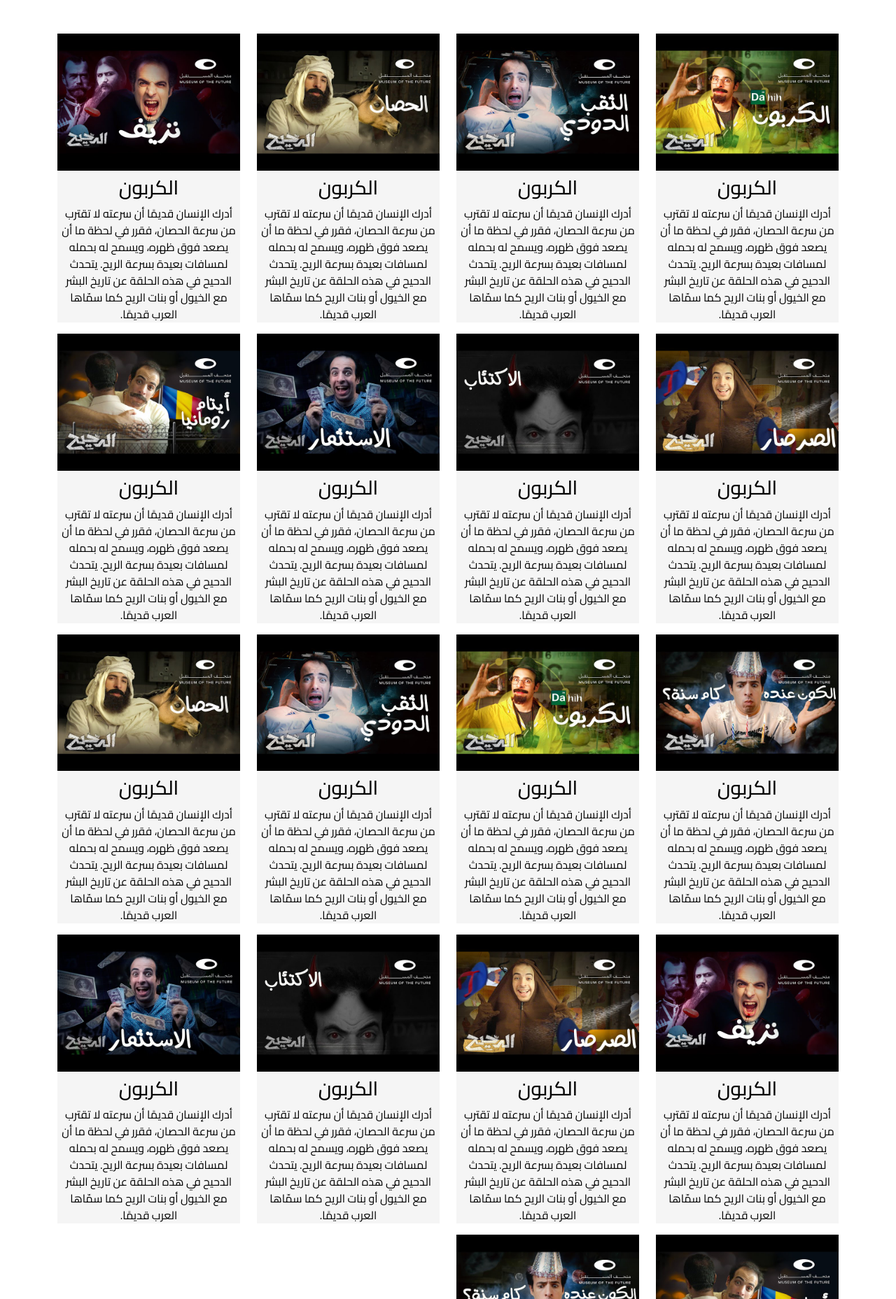
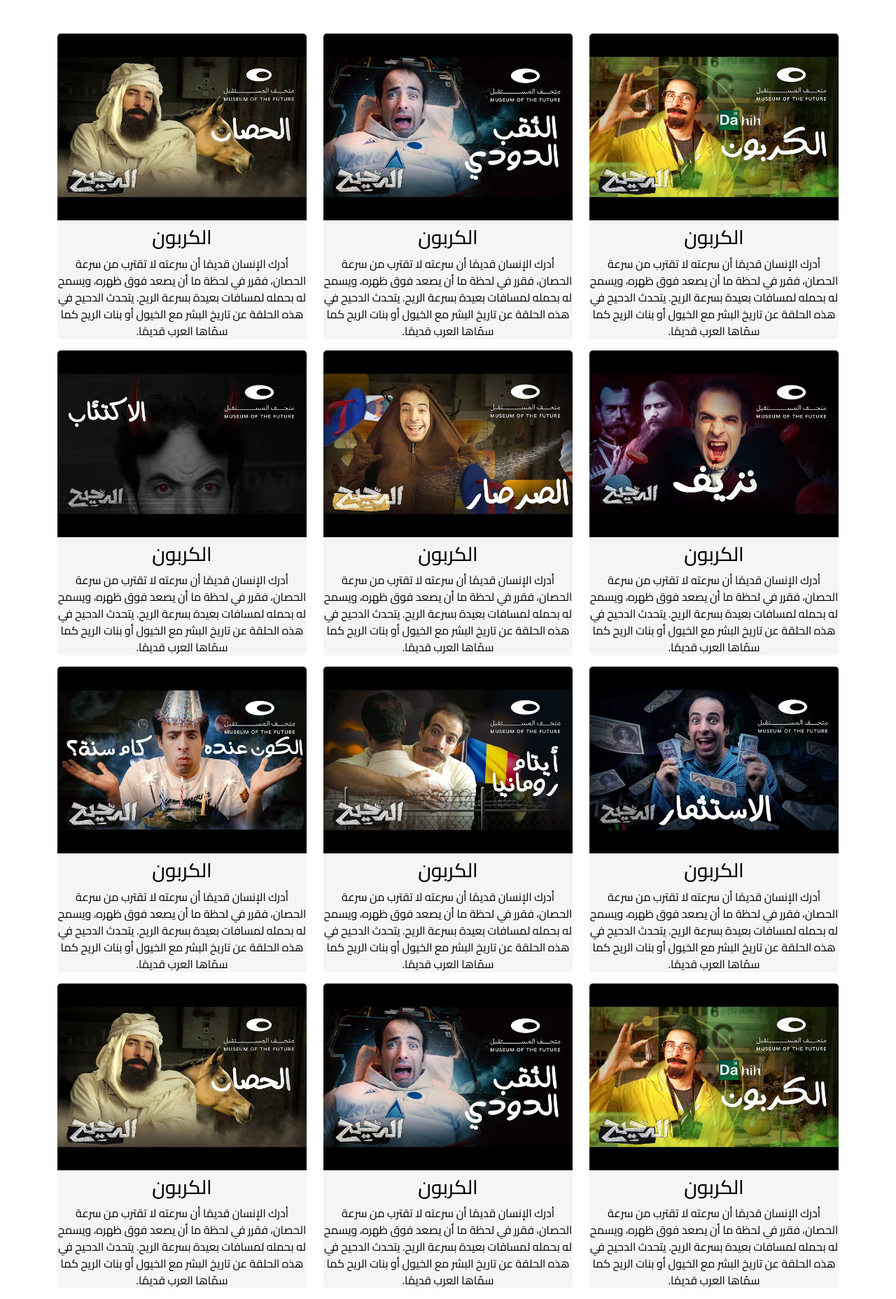
Before and after one commit to a7medfouda/da7ee7-blog, a PHP site: page /allEpisodes.html in a window 1280 px wide. Shown: the part 68-1925 px from the top of the page at 70% size. Run offline with PHP 8.4, Linux system fonts and the light colour scheme; some web fonts are replaced.

Commit message:
add border radius to allEpisodes itmes

```diff
--- a/allEpisodes.html
+++ b/allEpisodes.html
@@ -48,7 +48,7 @@
     <section class="pt-5 pb-5">
       <div class="container">
         <div class="row">
-          <div class="col-lg-3 col-md-6">
+          <div class="col-lg-4 col-md-6">
             <a href="episode.html">
               <div class="episodeItem">
                 <img src="imgs/carboon.jpg" alt="الكربون" class="img-fluid" />
@@ -64,7 +64,7 @@
               </div>
             </a>
           </div>
-          <div class="col-lg-3 col-md-6">
+          <div class="col-lg-4 col-md-6">
             <a href="episode.html">
               <div class="episodeItem">
                 <img
@@ -84,7 +84,7 @@
               </div>
             </a>
           </div>
-          <div class="col-lg-3 col-md-6">
+          <div class="col-lg-4 col-md-6">
             <a href="episode.html">
               <div class="episodeItem">
                 <img src="imgs/horse.jpg" alt="الحصان" class="img-fluid" />
@@ -100,7 +100,7 @@
               </div>
             </a>
           </div>
-          <div class="col-lg-3 col-md-6">
+          <div class="col-lg-4 col-md-6">
             <a href="episode.html">
               <div class="episodeItem">
                 <img src="imgs/himofillia.jpg" alt="نزيف" class="img-fluid" />
@@ -116,7 +116,7 @@
               </div>
             </a>
           </div>
-          <div class="col-lg-3 col-md-6">
+          <div class="col-lg-4 col-md-6">
             <a href="episode.html">
               <div class="episodeItem">
                 <img src="imgs/cockroach.jpg" alt="الصرصار" class="img-fluid" />
@@ -132,7 +132,7 @@
               </div>
             </a>
           </div>
-          <div class="col-lg-3 col-md-6">
+          <div class="col-lg-4 col-md-6">
             <a href="episode.html">
               <div class="episodeItem">
                 <img
@@ -152,7 +152,7 @@
               </div>
             </a>
           </div>
-          <div class="col-lg-3 col-md-6">
+          <div class="col-lg-4 col-md-6">
             <a href="episode.html">
               <div class="episodeItem">
                 <img
@@ -172,7 +172,7 @@
               </div>
             </a>
           </div>
-          <div class="col-lg-3 col-md-6">
+          <div class="col-lg-4 col-md-6">
             <a href="episode.html">
               <div class="episodeItem">
                 <img
@@ -192,7 +192,7 @@
               </div>
             </a>
           </div>
-          <div class="col-lg-3 col-md-6">
+          <div class="col-lg-4 col-md-6">
             <a href="episode.html">
               <div class="episodeItem">
                 <img
@@ -212,7 +212,7 @@
               </div>
             </a>
           </div>
-          <div class="col-lg-3 col-md-6">
+          <div class="col-lg-4 col-md-6">
             <a href="episode.html">
               <div class="episodeItem">
                 <img src="imgs/carboon.jpg" alt="الكربون" class="img-fluid" />
@@ -228,7 +228,7 @@
               </div>
             </a>
           </div>
-          <div class="col-lg-3 col-md-6">
+          <div class="col-lg-4 col-md-6">
             <a href="episode.html">
               <div class="episodeItem">
                 <img
@@ -248,7 +248,7 @@
               </div>
             </a>
           </div>
-          <div class="col-lg-3 col-md-6">
+          <div class="col-lg-4 col-md-6">
             <a href="episode.html">
               <div class="episodeItem">
                 <img src="imgs/horse.jpg" alt="الحصان" class="img-fluid" />
@@ -264,7 +264,7 @@
               </div>
             </a>
           </div>
-          <div class="col-lg-3 col-md-6">
+          <div class="col-lg-4 col-md-6">
             <a href="episode.html">
               <div class="episodeItem">
                 <img src="imgs/himofillia.jpg" alt="نزيف" class="img-fluid" />
@@ -280,7 +280,7 @@
               </div>
             </a>
           </div>
-          <div class="col-lg-3 col-md-6">
+          <div class="col-lg-4 col-md-6">
             <a href="episode.html">
               <div class="episodeItem">
                 <img src="imgs/cockroach.jpg" alt="الصرصار" class="img-fluid" />
@@ -296,7 +296,7 @@
               </div>
             </a>
           </div>
-          <div class="col-lg-3 col-md-6">
+          <div class="col-lg-4 col-md-6">
             <a href="episode.html">
               <div class="episodeItem">
                 <img
@@ -316,7 +316,7 @@
               </div>
             </a>
           </div>
-          <div class="col-lg-3 col-md-6">
+          <div class="col-lg-4 col-md-6">
             <a href="episode.html">
               <div class="episodeItem">
                 <img
@@ -336,7 +336,7 @@
               </div>
             </a>
           </div>
-          <div class="col-lg-3 col-md-6">
+          <div class="col-lg-4 col-md-6">
             <a href="episode.html">
               <div class="episodeItem">
                 <img
@@ -356,7 +356,7 @@
               </div>
             </a>
           </div>
-          <div class="col-lg-3 col-md-6">
+          <div class="col-lg-4 col-md-6">
             <a href="episode.html">
               <div class="episodeItem">
                 <img
--- a/css/allEpisodes.css
+++ b/css/allEpisodes.css
@@ -60,6 +60,11 @@
 .episodeItem {
   background-color: #f5f5f5;
   color: black;
+  border-radius: 5px;
+}
+.episodeItem img {
+  border-top-left-radius: 5px;
+  border-top-right-radius: 5px;
 }
 .episodeItem:hover {
   transition: var(--main-transition);
```
